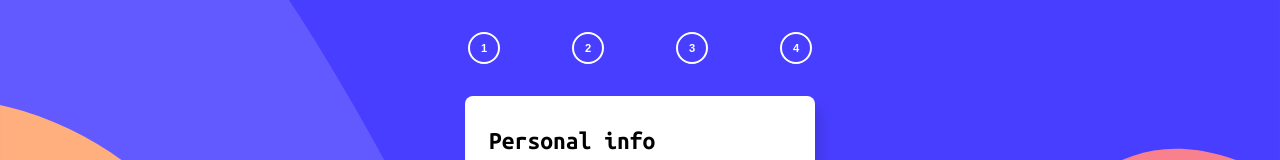
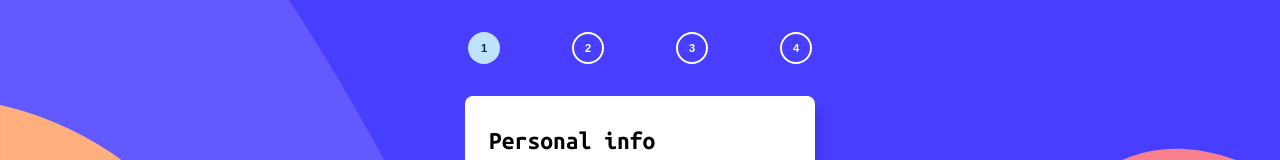
Before and after one commit to Uyimolo/Multi-step-form, a React (Vite) app: page / in a window 1280 px wide. Shown: the top 160 px of the page. Built offline with nearby package versions, Linux system fonts and the light colour scheme.

Commit message:
subscription selector active class added

```diff
--- a/src/App.css
+++ b/src/App.css
@@ -71,7 +71,7 @@ p {
   transition: 0.5s;
 }
 
-.step-number:hover {
+.step-number:hover, .step-number-active {
   background-color: var(--Light-blue);
   border: 2px var(--Light-blue);
   color: var(--Marine-blue);
--- a/src/App.jsx
+++ b/src/App.jsx
@@ -13,7 +13,7 @@ function App() {
 
   return (
      <div className="app">
-      <StepSelector setStepCount={setStepCount} />
+      <StepSelector stepCount={stepCount} setStepCount={setStepCount} />
       <StepsContainer stepCount={stepCount} setStepCount={setStepCount}  />
      </div>
   )
--- a/src/components/StepSelector.jsx
+++ b/src/components/StepSelector.jsx
@@ -1,6 +1,6 @@
 /* eslint-disable react/prop-types */
 
-const StepSelector = ({ setStepCount }) => {
+const StepSelector = ({ stepCount, setStepCount }) => {
 
   const stepArray = [
     {
@@ -26,7 +26,7 @@ const StepSelector = ({ setStepCount }) => {
       <div className="step-selectors">
         {stepArray.map(step => (
         <div className="step-selector" key={step.count} onClick={() => setStepCount(step.count)}>
-            <div className="step-number">{step.count}</div>
+            <div className={`step-number ${stepCount === step.count && 'step-number-active'}`}>{step.count}</div>
         <div className="step-selector-text">
               <p className="step-number">STEP {step.count}</p>
               <p className="step-title">{step.title}</p>
```
Also changed, not shown: src/components/StepOneInput.jsx (deleted, +0 -13 lines).
